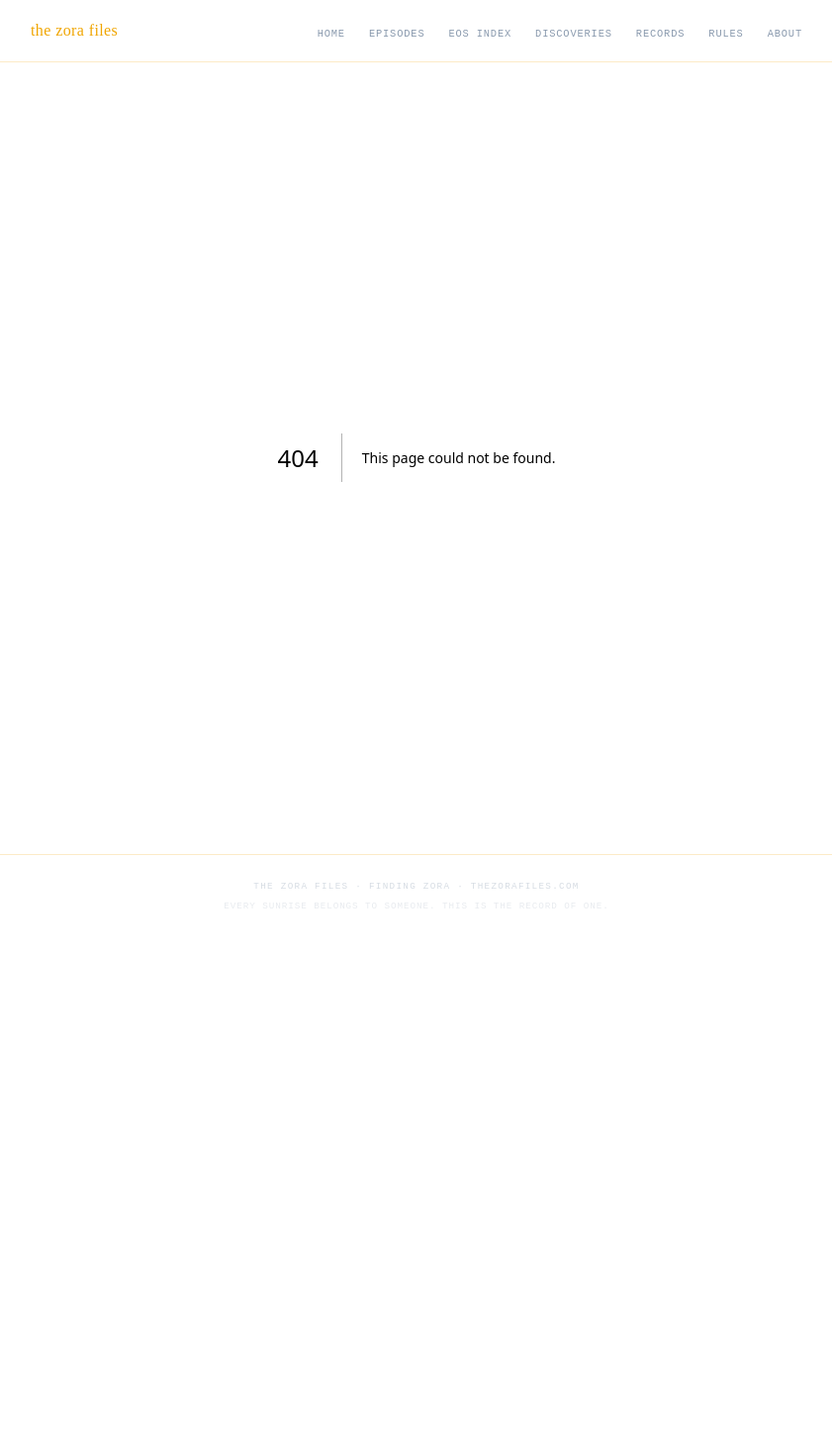
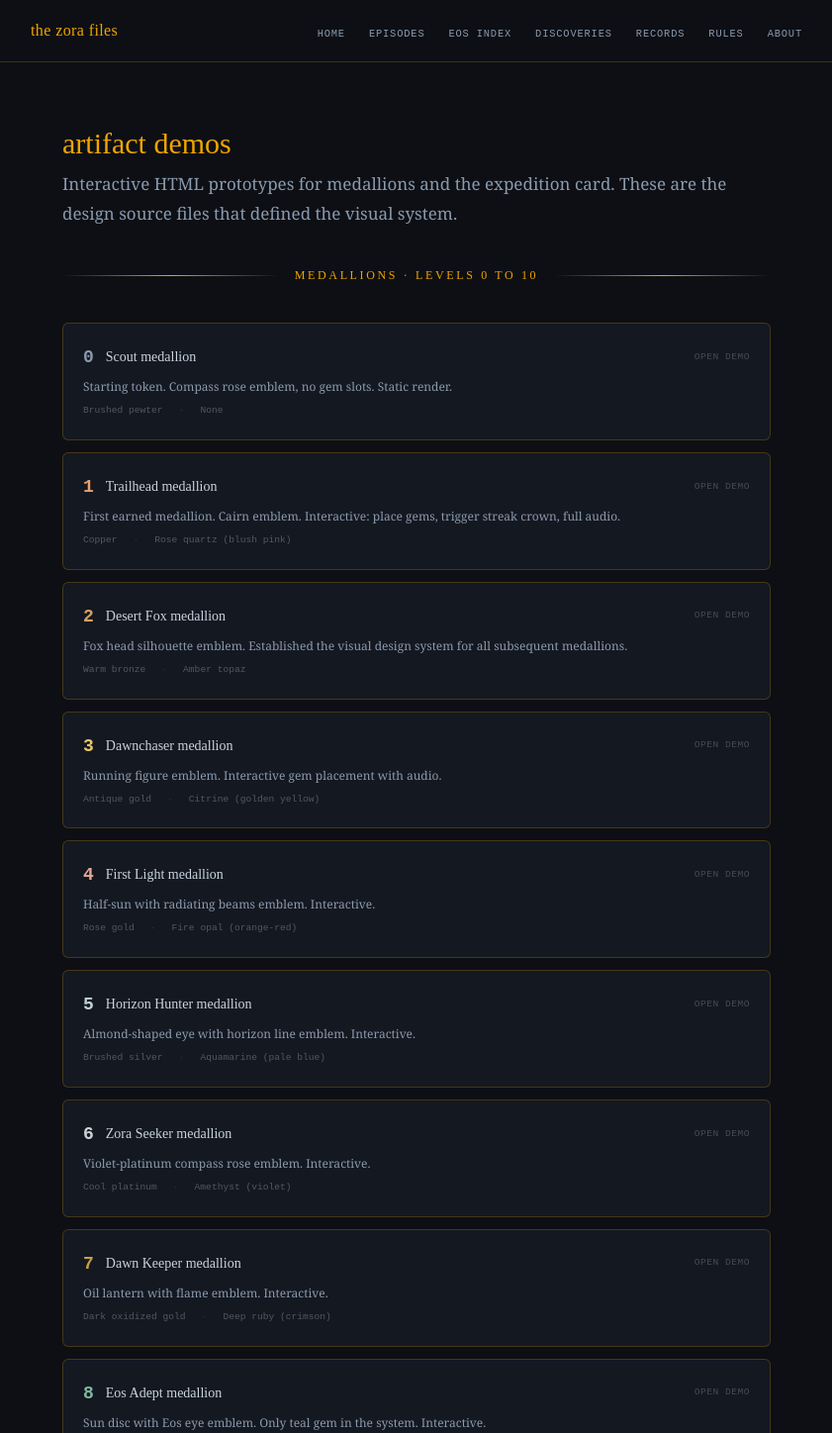
Before and after one commit to mtanquary/the-zora-files, a Next.js app in the folder website/: page /admin/artifacts in a window 1280 px wide. Before the commit this address had no page. Shown: the top 1448 px of the page at 99% size, without its empty margins (219-1060 px from the left). Before the commit the page ends 948 px from the top, so only its background shows below. Built offline with nearby package versions, Linux system fonts and the light colour scheme.

Commit message:
admin page update

```diff
--- /dev/null
+++ b/website/src/app/admin/artifacts/page.tsx
@@ -0,0 +1,191 @@
+import type { Metadata } from "next";
+import { Ornament } from "@/components/atmosphere";
+
+export const metadata: Metadata = { title: "artifact demos" };
+
+const ARTIFACTS = [
+  {
+    file: "scout_medallion.html",
+    title: "Scout medallion",
+    level: 0,
+    metal: "Brushed pewter",
+    gem: "None",
+    description: "Starting token. Compass rose emblem, no gem slots. Static render.",
+  },
+  {
+    file: "trailhead_medallion.html",
+    title: "Trailhead medallion",
+    level: 1,
+    metal: "Copper",
+    gem: "Rose quartz (blush pink)",
+    description: "First earned medallion. Cairn emblem. Interactive: place gems, trigger streak crown, full audio.",
+  },
+  {
+    file: "desert_fox_medallion.html",
+    title: "Desert Fox medallion",
+    level: 2,
+    metal: "Warm bronze",
+    gem: "Amber topaz",
+    description: "Fox head silhouette emblem. Established the visual design system for all subsequent medallions.",
+  },
+  {
+    file: "dawnchaser_medallion.html",
+    title: "Dawnchaser medallion",
+    level: 3,
+    metal: "Antique gold",
+    gem: "Citrine (golden yellow)",
+    description: "Running figure emblem. Interactive gem placement with audio.",
+  },
+  {
+    file: "first_light_medallion.html",
+    title: "First Light medallion",
+    level: 4,
+    metal: "Rose gold",
+    gem: "Fire opal (orange-red)",
+    description: "Half-sun with radiating beams emblem. Interactive.",
+  },
+  {
+    file: "horizon_hunter_medallion.html",
+    title: "Horizon Hunter medallion",
+    level: 5,
+    metal: "Brushed silver",
+    gem: "Aquamarine (pale blue)",
+    description: "Almond-shaped eye with horizon line emblem. Interactive.",
+  },
+  {
+    file: "zora_seeker_medallion.html",
+    title: "Zora Seeker medallion",
+    level: 6,
+    metal: "Cool platinum",
+    gem: "Amethyst (violet)",
+    description: "Violet-platinum compass rose emblem. Interactive.",
+  },
+  {
+    file: "dawn_keeper_medallion.html",
+    title: "Dawn Keeper medallion",
+    level: 7,
+    metal: "Dark oxidized gold",
+    gem: "Deep ruby (crimson)",
+    description: "Oil lantern with flame emblem. Interactive.",
+  },
+  {
+    file: "eos_adept_medallion.html",
+    title: "Eos Adept medallion",
+    level: 8,
+    metal: "Verdigris bronze",
+    gem: "Teal tourmaline",
+    description: "Sun disc with Eos eye emblem. Only teal gem in the system. Interactive.",
+  },
+  {
+    file: "zora_master_medallion.html",
+    title: "Zora Master medallion",
+    level: 9,
+    metal: "Blackened silver",
+    gem: "Moonstone (iridescent white)",
+    description: "Five-pointed crown emblem. Interactive.",
+  },
+  {
+    file: "finding_zora_medallion.html",
+    title: "Finding Zora medallion",
+    level: 10,
+    metal: "Polished white gold",
+    gem: "Diamond (pure light)",
+    description: "The final medallion. Radiant Z emblem. The visual endpoint of the arc. Interactive.",
+  },
+  {
+    file: "expedition_card.html",
+    title: "Expedition share card",
+    level: null,
+    metal: null,
+    gem: null,
+    description: "The shareable visual artifact generated per episode. Photo, scores, effort sundogs, medallion emblem, brand footer.",
+  },
+];
+
+const LEVEL_COLORS: Record<number, string> = {
+  0: "text-mist-dim",
+  1: "text-[#E8A070]",
+  2: "text-[#D8A060]",
+  3: "text-[#E8C868]",
+  4: "text-[#E8A898]",
+  5: "text-[#C0D0D8]",
+  6: "text-[#D0D0D8]",
+  7: "text-[#C8A048]",
+  8: "text-[#80B8A0]",
+  9: "text-[#A0A0A8]",
+  10: "text-[#F0E8D8]",
+};
+
+export default function ArtifactsPage() {
+  return (
+    <div className="max-w-[780px] mx-auto px-8 py-16">
+      <h1 className="font-display-ornate text-3xl text-zora-amber mb-2">
+        artifact demos
+      </h1>
+      <p className="text-mist-dim">
+        Interactive HTML prototypes for medallions and the expedition card.
+        These are the design source files that defined the visual system.
+      </p>
+
+      <Ornament label="Medallions · levels 0 to 10" />
+
+      <div className="space-y-3">
+        {ARTIFACTS.filter((a) => a.level !== null).map((a) => (
+          <a
+            key={a.file}
+            href={`/artifacts/${a.file}`}
+            target="_blank"
+            rel="noopener noreferrer"
+            className="block bg-pre-dawn-mid border border-rule rounded-md p-5 hover:border-zora-amber/40 transition-colors"
+          >
+            <div className="flex items-center justify-between mb-2">
+              <div className="flex items-center gap-3">
+                <span className={`font-mono text-lg font-bold ${LEVEL_COLORS[a.level!] || "text-dawn-mist"}`}>
+                  {a.level}
+                </span>
+                <span className="font-display text-sm text-dawn-mist">
+                  {a.title}
+                </span>
+              </div>
+              <span className="font-mono text-[0.6rem] text-mist-dim/40 uppercase tracking-wider">
+                open demo
+              </span>
+            </div>
+            <p className="text-xs text-mist-dim mb-2">{a.description}</p>
+            <div className="flex gap-4 font-mono text-[0.6rem] text-mist-dim/50">
+              {a.metal && <span>{a.metal}</span>}
+              {a.gem && (
+                <>
+                  <span className="text-mist-dim/20">·</span>
+                  <span>{a.gem}</span>
+                </>
+              )}
+            </div>
+          </a>
+        ))}
+      </div>
+
+      <Ornament label="Components" />
+
+      {ARTIFACTS.filter((a) => a.level === null).map((a) => (
+        <a
+          key={a.file}
+          href={`/artifacts/${a.file}`}
+          target="_blank"
+          rel="noopener noreferrer"
+          className="block bg-pre-dawn-mid border border-rule rounded-md p-5 hover:border-zora-amber/40 transition-colors"
+        >
+          <div className="flex items-center justify-between mb-2">
+            <span className="font-display text-sm text-dawn-mist">
+              {a.title}
+            </span>
+            <span className="font-mono text-[0.6rem] text-mist-dim/40 uppercase tracking-wider">
+              open demo
+            </span>
+          </div>
+          <p className="text-xs text-mist-dim">{a.description}</p>
+        </a>
+      ))}
+    </div>
+  );
+}
--- a/website/src/app/admin/page.tsx
+++ b/website/src/app/admin/page.tsx
@@ -35,6 +35,13 @@ export default async function AdminPage() {
       icon: "🃏",
       always: true,
       note: episodes.length > 0 ? undefined : "log an expedition first",
+    },
+    {
+      href: "/admin/artifacts",
+      title: "artifact demos",
+      description: "Interactive medallion and card prototypes",
+      icon: "🪙",
+      always: true,
     },
   ];
 
```
